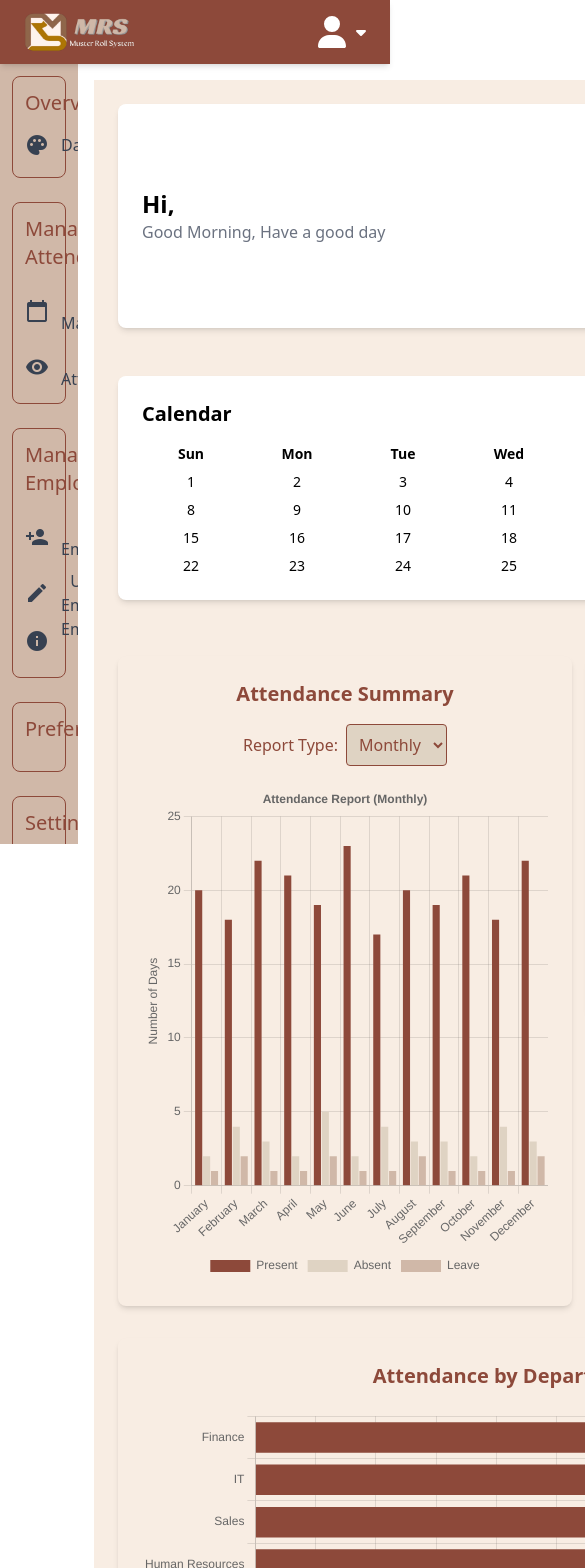
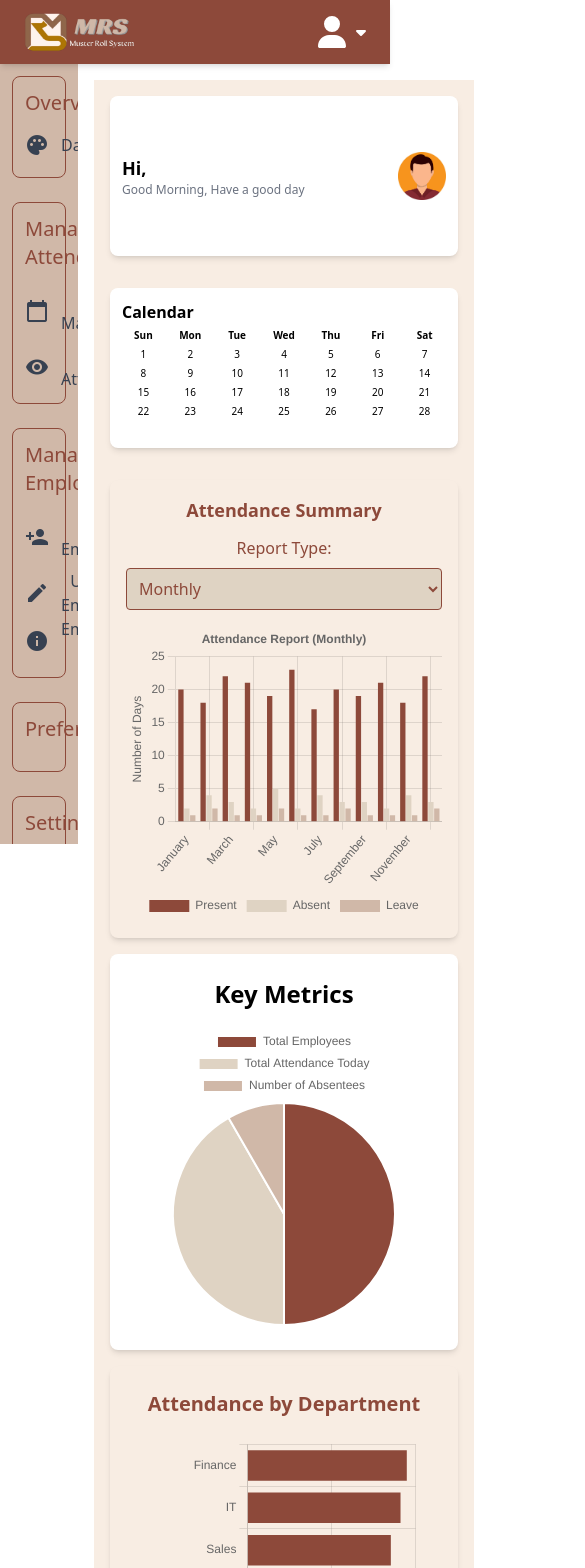
Before and after one commit to FYP21-Projects/MusterRollSystemWeb, a React (Vite) app: page /AdminDashboard in a window 390 px wide. Shown: the top 1568 px of the page, 585 px wide, since content can reach past the window. Built offline with nearby package versions, Linux system fonts and the light colour scheme.

Commit message:
added changes

```diff
--- a/src/Components/Dashboard/AttendanceSummary.jsx
+++ b/src/Components/Dashboard/AttendanceSummary.jsx
@@ -54,24 +54,47 @@ const AttendanceSummary = () => {
   };
 
   return (
-    <div className="p-6 bg-[#F8EDE3] rounded-lg shadow-md max-w-5xl mx-auto">
-      <h2 className="text-xl font-semibold text-center mb-4 text-[#8D493A]">Attendance Summary</h2>
-      <div className="flex justify-center items-center mb-4">
-        <label className="mr-2 font-medium text-[#8D493A]">Report Type:</label>
+    // <div className="p-6 bg-[#F8EDE3] rounded-lg shadow-md max-w-5xl mx-auto">
+    //   <h2 className="text-xl font-semibold text-center mb-4 text-[#8D493A]">Attendance Summary</h2>
+    //   <div className="flex justify-center items-center mb-4">
+    //     <label className="mr-2 font-medium text-[#8D493A]">Report Type:</label>
+    //     <select
+    //       value={reportType}
+    //       onChange={handleReportChange}
+    //       className="border border-[#8D493A] bg-[#DFD3C3] rounded p-2 text-[#8D493A]"
+    //     >
+    //       <option value="Monthly">Monthly</option>
+    //       <option value="Weekly">Weekly</option>
+    //       <option value="Yearly">Yearly</option>
+    //     </select>
+    //   </div>
+    //   <div className="h-[500px] w-full">
+    //     <Bar data={data[reportType]} options={chartOptions} />
+    //   </div>
+    // </div>
+    <div className="p-4 sm:p-6 bg-[#F8EDE3] rounded-lg shadow-md max-w-full md:max-w-3xl lg:max-w-5xl mx-auto">
+  <h2 className="text-lg sm:text-xl font-semibold text-center mb-3 sm:mb-4 text-[#8D493A]">Attendance Summary</h2>
+
+  {/* Report Type Selector */}
+  <div className="flex flex-col sm:flex-row justify-center items-center mb-3 sm:mb-4">
+    <label className="font-medium text-[#8D493A] mb-2 sm:mb-0 sm:mr-2">Report Type:</label>
     <select
       value={reportType}
       onChange={handleReportChange}
-          className="border border-[#8D493A] bg-[#DFD3C3] rounded p-2 text-[#8D493A]"
+      className="border border-[#8D493A] bg-[#DFD3C3] rounded p-2 text-[#8D493A] w-full sm:w-auto"
     >
       <option value="Monthly">Monthly</option>
       <option value="Weekly">Weekly</option>
       <option value="Yearly">Yearly</option>
     </select>
   </div>
-      <div className="h-[500px] w-full">
+
+  {/* Chart Container */}
+  <div className="h-[300px] sm:h-[400px] md:h-[500px] w-full">
     <Bar data={data[reportType]} options={chartOptions} />
   </div>
 </div>
+
   );
 };
 
--- a/src/Components/Dashboard/DbAside.jsx
+++ b/src/Components/Dashboard/DbAside.jsx
@@ -30,6 +30,7 @@ const DbAside = ({ username }) => {
         return <LeaveManag />;
       case "AddEmply":
         return <AddEmply />;
+
       case "ProfileSettings":
         return (
           <div>
@@ -352,6 +353,7 @@ const DbAside = ({ username }) => {
       {/* Main Content */}
       <div className="flex-1 ml-[20%] p-4">{renderSelectedPage()}</div>
     </div>
+
   );
 };
 
--- a/src/Components/Dashboard/DbMainPage.jsx
+++ b/src/Components/Dashboard/DbMainPage.jsx
@@ -14,24 +14,101 @@ import KeyMetrics from "./KeyMetrics";
 
 const DbMainPage = ({ username }) => {
   return (
+    // <div className="flex w-full">
+    //   {/* Main content area - 80% width */}
+    //   <div className="w-full bg-cofee p-6">
+    //     {/* Greeting and Calendar Section */}
+    //     <div className="grid grid-cols-1 lg:grid-cols-2 gap-6">
+    //       {/* Greeting */}
+    //       <div className="bg-white shadow-md rounded-lg p-6 flex items-center justify-between h-56 mb-6 transform transition duration-300 hover:scale-105 hover:shadow-cofee_dark">
+    //         <div>
+    //           <h1 className="text-2xl font-semibold">Hi, {username}</h1>
+    //           <p className="text-gray-500">Good Morning, Have a good day</p>
+    //         </div>
+    //         <img src={Profilepic} alt="Morning Illustration" className="h-24" />
+    //       </div>
+
+    //       {/* Calendar */}
+    //       <div className="bg-white shadow-md rounded-lg p-6 h-56 mb-6 transform transition duration-300 hover:scale-105 hover:shadow-cofee_dark">
+    //         <h2 className="text-xl font-semibold mb-4">Calendar</h2>
+    //         <div className="grid grid-cols-7 gap-2 text-center text-sm">
+    //           {/* Weekdays */}
+    //           <div className="font-bold">Sun</div>
+    //           <div className="font-bold">Mon</div>
+    //           <div className="font-bold">Tue</div>
+    //           <div className="font-bold">Wed</div>
+    //           <div className="font-bold">Thu</div>
+    //           <div className="font-bold">Fri</div>
+    //           <div className="font-bold">Sat</div>
+
+    //           {/* Calendar Dates */}
+    //           <span>1</span>
+    //           <span>2</span>
+    //           <span>3</span>
+    //           <span>4</span>
+    //           <span>5</span>
+    //           <span>6</span>
+    //           <span>7</span>
+    //           <span>8</span>
+    //           <span>9</span>
+    //           <span>10</span>
+    //           <span>11</span>
+    //           <span>12</span>
+    //           <span>13</span>
+    //           <span>14</span>
+    //           <span>15</span>
+    //           <span>16</span>
+    //           <span>17</span>
+    //           <span>18</span>
+    //           <span>19</span>
+    //           <span>20</span>
+    //           <span>21</span>
+    //           <span>22</span>
+    //           <span>23</span>
+    //           <span>24</span>
+    //           <span>25</span>
+    //           <span>26</span>
+    //           <span>27</span>
+    //           <span>28</span>
+    //         </div>
+    //       </div>
+    //     </div>
+
+
+    //     {/* Attendance Summary and Key Metrics */}
+    //     <div className="flex mt-8 space-x-4">
+    //       <div className="w-3/5">
+    //         <AttendanceSummary />
+    //       </div>
+    //       <div className="w-2/5">
+    //         <KeyMetrics />
+    //       </div>
+    //     </div>
+
+    //     {/* Workplace Record Section */}
+    //     <div className="mt-8">
+    //       <WorkplaceRecord />
+    //     </div>
+    //   </div>
+    // </div>
     <div className="flex w-full">
-      {/* Main content area - 80% width */}
-      <div className="w-full bg-cofee p-6">
+  {/* Main content area */}
+  <div className="w-full bg-cofee p-4 md:p-6">
     {/* Greeting and Calendar Section */}
-        <div className="grid grid-cols-1 lg:grid-cols-2 gap-6">
+    <div className="grid grid-cols-1 gap-4 md:gap-6 lg:grid-cols-2">
   {/* Greeting */}
-          <div className="bg-white shadow-md rounded-lg p-6 flex items-center justify-between h-56 mb-6 transform transition duration-300 hover:scale-105 hover:shadow-cofee_dark">
+  <div className="bg-white shadow-md rounded-lg p-3 sm:p-4 md:p-6 flex items-center justify-between h-40 sm:h-48 md:h-56 mb-4 md:mb-6 transform transition duration-300 hover:scale-105 hover:shadow-cofee_dark">
     <div>
-              <h1 className="text-2xl font-semibold">Hi, {username}</h1>
-              <p className="text-gray-500">Good Morning, Have a good day</p>
+      <h1 className="text-lg sm:text-xl md:text-2xl font-semibold">Hi, {username}</h1>
+      <p className="text-gray-500 text-xs sm:text-sm md:text-base">Good Morning, Have a good day</p>
     </div>
-            <img src={Profilepic} alt="Morning Illustration" className="h-24" />
+    <img src={Profilepic} alt="Morning Illustration" className="h-12 sm:h-16 md:h-24" />
   </div>
 
   {/* Calendar */}
-          <div className="bg-white shadow-md rounded-lg p-6 h-56 mb-6 transform transition duration-300 hover:scale-105 hover:shadow-cofee_dark">
-            <h2 className="text-xl font-semibold mb-4">Calendar</h2>
-            <div className="grid grid-cols-7 gap-2 text-center text-sm">
+  <div className="bg-white shadow-md rounded-lg p-3 sm:p-4 md:p-6 h-40 sm:h-48 md:h-56 mb-4 md:mb-6 transform transition duration-300 hover:scale-105 hover:shadow-cofee_dark">
+    <h2 className="text-base sm:text-lg md:text-xl font-semibold mb-1 sm:mb-2 md:mb-4">Calendar</h2>
+    <div className="grid grid-cols-7 gap-1 sm:gap-2 text-center text-[10px] sm:text-xs md:text-sm">
       {/* Weekdays */}
       <div className="font-bold">Sun</div>
       <div className="font-bold">Mon</div>
@@ -76,21 +153,22 @@ const DbMainPage = ({ username }) => {
 
 
     {/* Attendance Summary and Key Metrics */}
-        <div className="flex mt-8 space-x-4">
-          <div className="w-3/5">
+    <div className="flex flex-col lg:flex-row mt-4 md:mt-8 space-y-4 lg:space-y-0 lg:space-x-4">
+      <div className="w-full lg:w-3/5">
         <AttendanceSummary />
       </div>
-          <div className="w-2/5">
+      <div className="w-full lg:w-2/5">
         <KeyMetrics />
       </div>
     </div>
 
     {/* Workplace Record Section */}
-        <div className="mt-8">
+    <div className="mt-4 md:mt-8">
       <WorkplaceRecord />
     </div>
   </div>
 </div>
+
   );
 };
 
```
Lines whose indentation alone changed are shown as unchanged.
